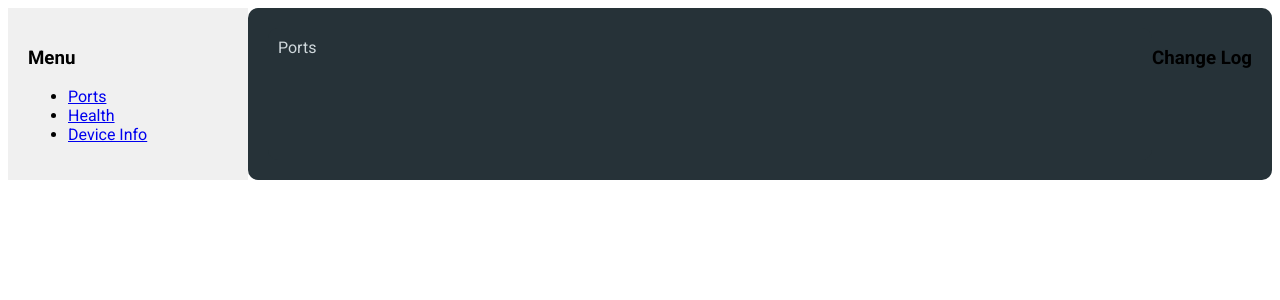
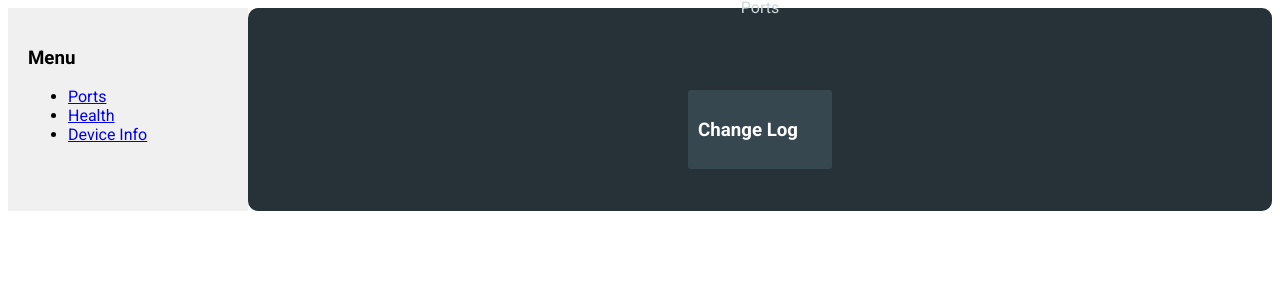
Before and after one commit to JA-Marshall/Cisco2960-Flask-Web-GUI-, a Flask app: page /ports in a window 1280 px wide. Shown: the top 300 px of the page. Run offline with Flask 3, Linux system fonts and the light colour scheme; the visitor is signed in with stand-in values (Sample User, id 1); some libraries are stand-ins or nearby versions.

Commit message:
messing around with chatgpt to make the CSS /HTML look nicer because i am not a web dev

```diff
--- a/app/templates/ports.html
+++ b/app/templates/ports.html
@@ -2,11 +2,11 @@
 
 {% block content %}
 <style>
-
-
 #content {
     display: flex;
-    justify-content: right; /* Center .port-wrapper horizontally */
+    flex-direction: column; /* Stack children elements vertically */
+    justify-content: flex-start; /* Align to the top */
+    align-items: center; /* Center children horizontally */
     background-color: #263238; /* Color of the switch body */
     border-radius: 10px; /* Rounded corners */
     position: relative; /* Needed to position the labels absolutely */
@@ -14,6 +14,7 @@
 }
 
 .port-wrapper {
+    width: 100%; /* Full width within the content box */
     display: grid;
     grid-template-columns: repeat(13, 1fr);
     gap: 10px; /* Gap between ports */
@@ -21,7 +22,6 @@
 }
 
 .port {
-    width: 100%; /* Full width of the column */
     height: 30px; /* Height of the port */
     background-color: #4CAF50; /* Green for active ports */
     text-align: center;
@@ -38,11 +38,23 @@
 
 .port-label {
     position: absolute;
-    top: 10px;
-    left: 10px;
+    top: -30px;
+    left: 50%; /* Center label */
+    transform: translateX(-50%); /* Center label accurately */
     color: #cfd8dc; /* Color of the port numbers/labels */
     font-size: 1em; /* Font size of the labels */
 }
+
+#update-log {
+    width: 100%; /* Full width within the content box */
+    background-color: #37474F; /* Darker background for the log */
+    border: 2px solid #263238; /* Border to match the ports */
+    border-radius: 5px; /* Rounded corners for the log box */
+    margin-top: 20px; /* Space between ports and log */
+    padding: 10px; /* Padding inside the log box */
+    color: white; /* Text color for the log entries */
+}
+
 </style>
 
 <div id="content">
@@ -56,10 +68,6 @@
             {% endfor %}
         {% endfor %}
     </div>
-</div>
-
-
-
 
     <!-- Section for displaying updates -->
     <div id="update-log">
@@ -68,6 +76,9 @@
             <!-- Updates will be appended here -->
         </ul>
     </div>
+</div>
+
+
 
 <script src="https://cdnjs.cloudflare.com/ajax/libs/socket.io/4.0.0/socket.io.js"></script>
 <script>
```
Also changed, not shown: app/templates/connecting.html (+57 -6 lines). Lines whose indentation alone changed are shown as unchanged.
